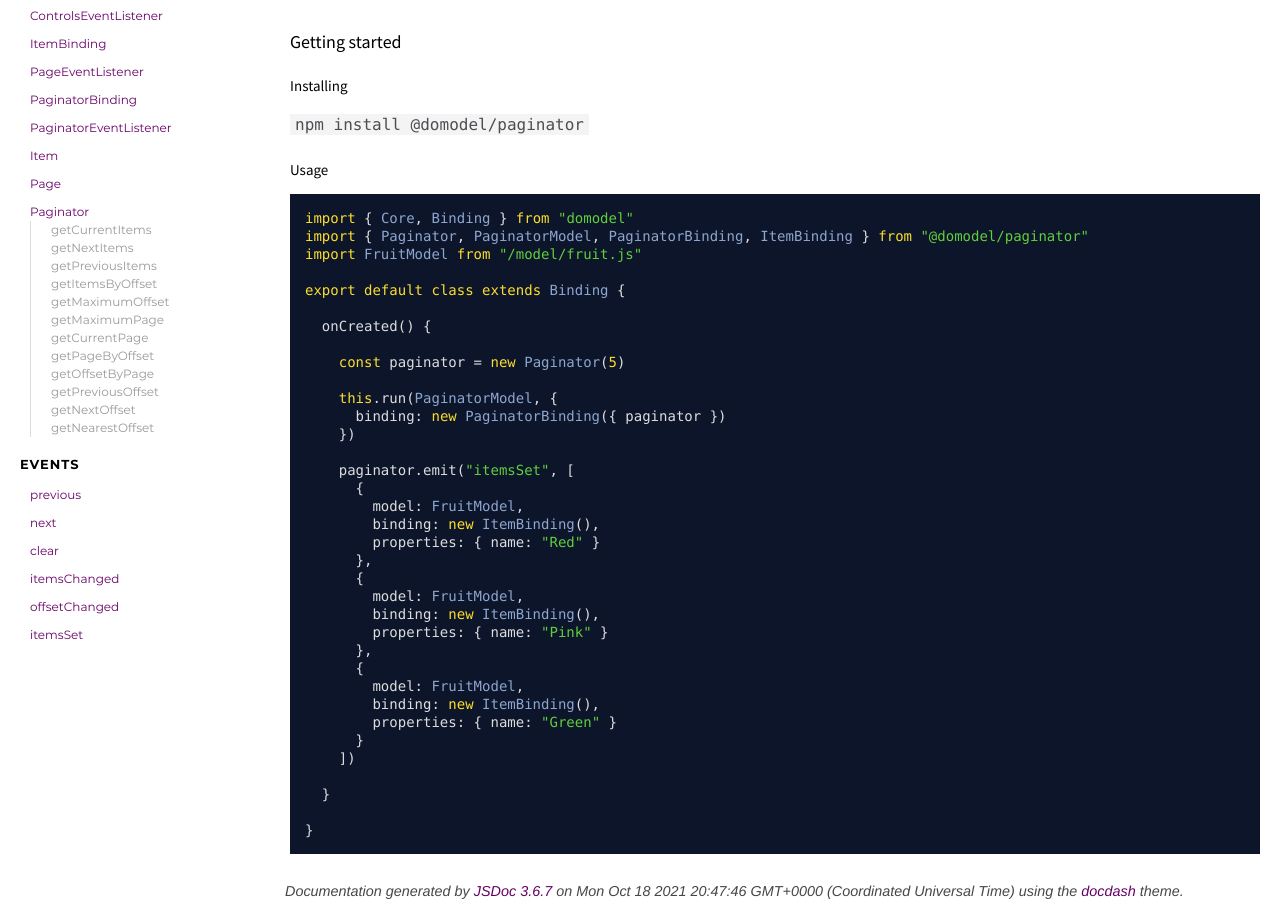
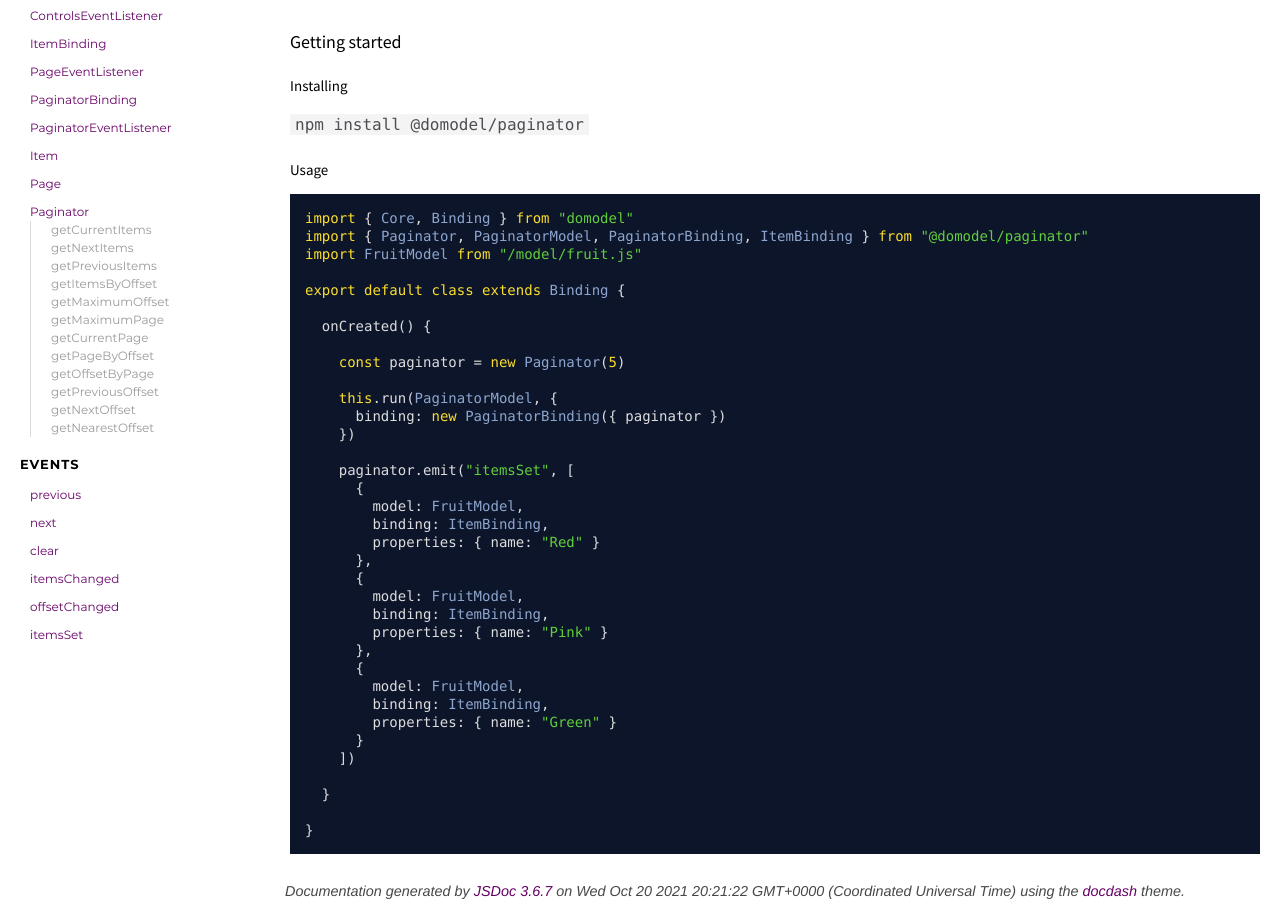
Before and after one commit to thoughtsunificator/domodel-paginator, a plain HTML site: page index.html in a window 1280 px wide. Shown: the part 146-1060 px from the top of the page. Drawn offline with Linux system fonts and the light colour scheme.

Commit message:
Update gh-pages to output generated at ce0757d

```diff
--- a/index.html
+++ b/index.html
@@ -82,17 +82,17 @@ export default class extends Binding {
     paginator.emit(&quot;itemsSet&quot;, [
       {
         model: FruitModel,
-        binding: new ItemBinding(),
+        binding: ItemBinding,
         properties: { name: &quot;Red&quot; }
       },
       {
         model: FruitModel,
-        binding: new ItemBinding(),
+        binding: ItemBinding,
         properties: { name: &quot;Pink&quot; }
       },
       {
         model: FruitModel,
-        binding: new ItemBinding(),
+        binding: ItemBinding,
         properties: { name: &quot;Green&quot; }
       }
     ])
@@ -115,7 +115,7 @@ export default class extends Binding {
 <br class="clear">
 
 <footer>
-    Documentation generated by <a href="https://github.com/jsdoc3/jsdoc">JSDoc 3.6.7</a> on Mon Oct 18 2021 20:47:46 GMT+0000 (Coordinated Universal Time) using the <a href="https://github.com/clenemt/docdash">docdash</a> theme.
+    Documentation generated by <a href="https://github.com/jsdoc3/jsdoc">JSDoc 3.6.7</a> on Wed Oct 20 2021 20:21:22 GMT+0000 (Coordinated Universal Time) using the <a href="https://github.com/clenemt/docdash">docdash</a> theme.
 </footer>
 
 <script>prettyPrint();</script>
```
Also changed, not shown: ControlsBinding.html (+1 -1 lines), ControlsEventListener.html (+1 -1 lines), Item.html (+1 -1 lines), ItemBinding.html (+1 -1 lines), Page.html (+1 -1 lines), PageEventListener.html (+1 -1 lines), Paginator.html (+1 -1 lines), PaginatorBinding.html (+1 -1 lines), PaginatorEventListener.html (+1 -1 lines), model_controls.binding.js.html (+1 -1 lines), model_controls.event.js.html (+1 -1 lines), model_item.binding.js.html (+1 -1 lines), model_page.event.js.html (+1 -1 lines), model_paginator.binding.js.html (+1 -1 lines), 4 more files.
